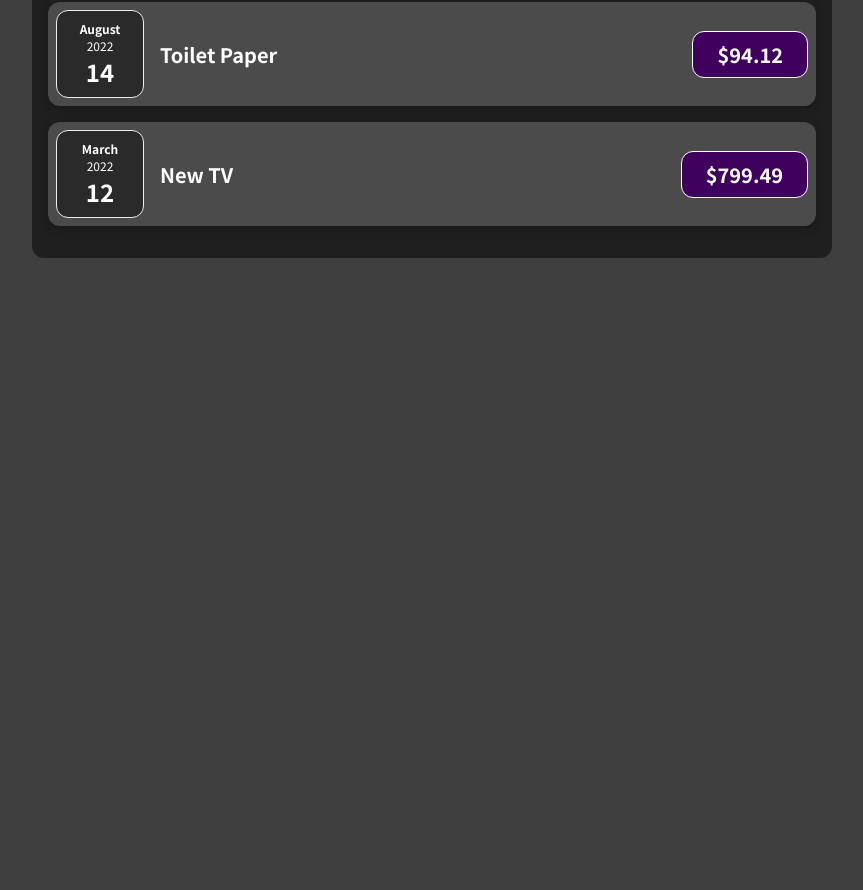
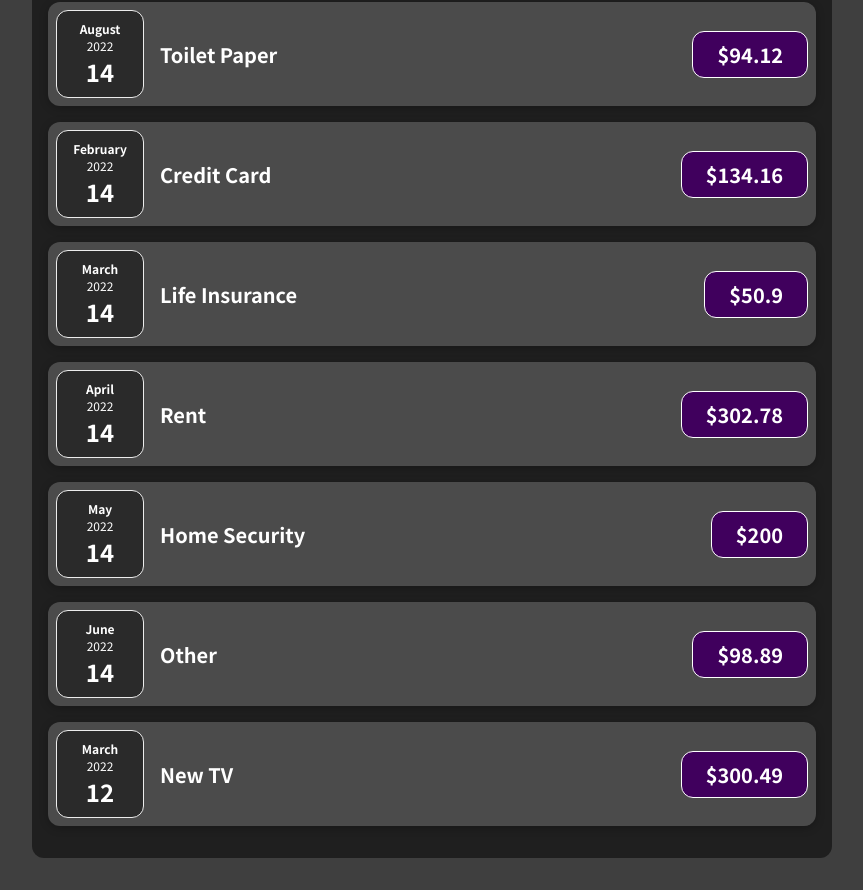
Before and after one commit to billybep/expense-tracker, a React (Create React App) app: page / in a window 1280 px wide. Shown: the part 420-1310 px from the top of the page, without its empty margins (208-1071 px from the left). Before the commit the page ends 800 px from the top, so only its background shows below. Built offline with nearby package versions, Linux system fonts and the light colour scheme.

Commit message:
add sample data

```diff
--- a/src/App.js
+++ b/src/App.js
@@ -9,7 +9,37 @@ const DUMMY_EXPENSES = [
     amount: 94.12,
     date: new Date(2022, 7, 14),
   },
-  { id: 'e2', title: 'New TV', amount: 799.49, date: new Date(2022, 2, 12) },
+  {
+    id: 'j1',
+    title: 'Credit Card',
+    amount: 134.16,
+    date: new Date(2022, 1, 14),
+  },
+  {
+    id: 'f1',
+    title: 'Life Insurance',
+    amount: 50.9,
+    date: new Date(2022, 2, 14),
+  },
+  {
+    id: 'm1',
+    title: 'Rent',
+    amount: 302.78,
+    date: new Date(2022, 3, 14),
+  },
+  {
+    id: 'a1',
+    title: 'Home Security',
+    amount: 200,
+    date: new Date(2022, 4, 14),
+  },
+  {
+    id: 'm1',
+    title: 'Other',
+    amount: 98.89,
+    date: new Date(2022, 5, 14),
+  },
+  { id: 'e2', title: 'New TV', amount: 300.49, date: new Date(2022, 2, 12) },
   {
     id: 'e3',
     title: 'Car Insurance',
```
Also changed, not shown: 1 other file (tests, documents, lock files or other folders).
